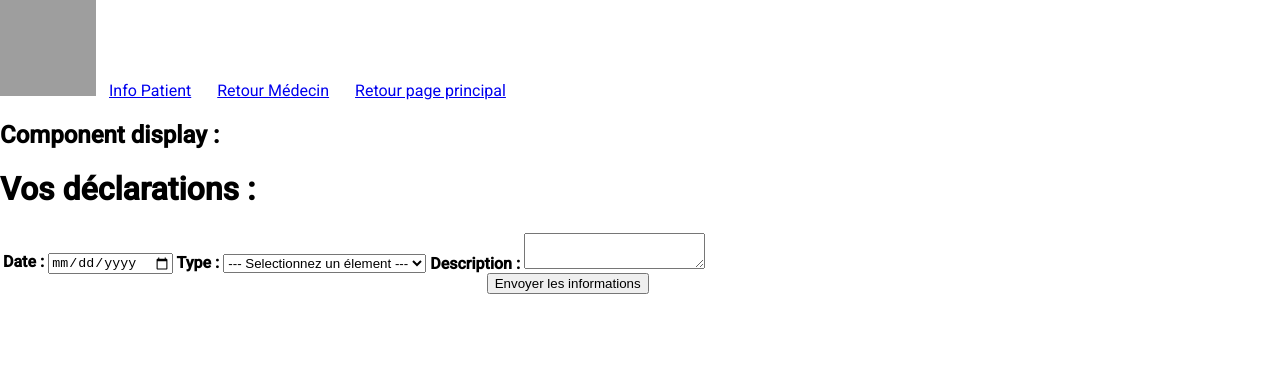
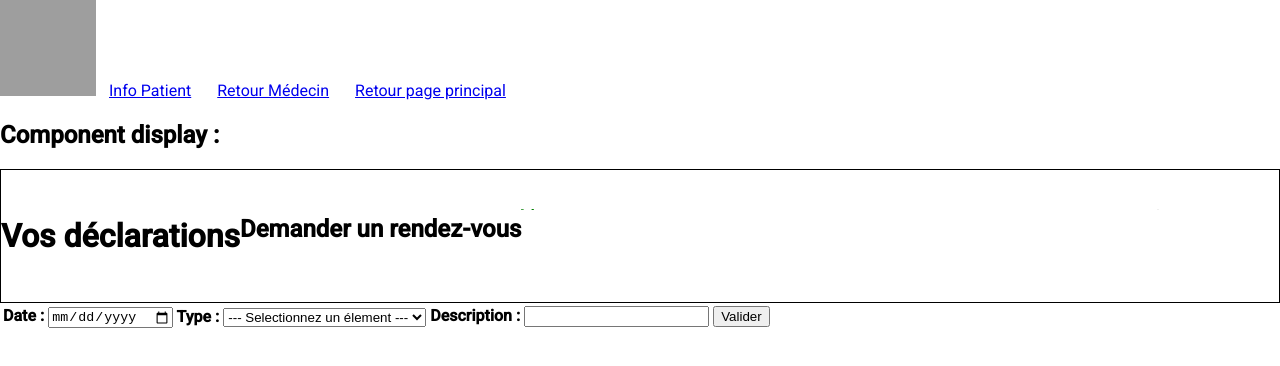
Before and after one commit to AlexGodfrin81/projet_FPA, an Angular app: page /infoPatient in a window 1280 px wide. Shown: the top 366 px of the page. Built offline with nearby package versions, Linux system fonts and the light colour scheme; grey boxes are pictures that could not be loaded.

Commit message:
modif html/css info-patient

```diff
--- a/src/app/component/info-patient/info-patient.component.css
+++ b/src/app/component/info-patient/info-patient.component.css
@@ -3,6 +3,23 @@ form>div {
     margin: 2px 2px 2px 2px;
 }
 
+#header_declaration {
+    border: 1px solid;
+    display: flex;
+    padding: 2% 2% 2% 0%;
+}
+
 label {
     padding-right: 4px;
 }
+
+#bouton_plus {
+    width: 2%;
+    height: 2%;
+}
+
+#poubelle {
+    width: 2%;
+    height: 2%;
+    opacity: 20%;
+}
--- a/src/app/component/info-patient/info-patient.component.html
+++ b/src/app/component/info-patient/info-patient.component.html
@@ -1,4 +1,11 @@
-<h1>Vos déclarations : </h1>
+<div id="header_declaration">
+    <div id="div0"><h1> Vos déclarations </h1></div>
+    <div id="div1"><h2> Demander un rendez-vous </h2></div>
+    <div id="div2"><img id="bouton_plus" src="../../../assets/bouton_plus.png" /></div>
+    <div id="div3"><img id="poubelle" src="../../../assets/poubelle.png" /></div>
+</div>
+
+
 <form action="/infoPatient" method="post">
     <table>
         <tr>
@@ -21,10 +28,12 @@
             <th>
                 <div>
                     <label for="incident_description_id">Description :</label>
-                    <textarea id="incident_description_id" name="incident_description"></textarea>
+                    <input id="incident_description_id" name="incident_description" />
                 </div>
+            </th>
+            <th>
                 <div>
-                    <button type="submit">Envoyer les informations</button>
+                    <button type="submit">Valider</button>
                 </div>
             </th>
         </tr>
```
Also changed, not shown: src/assets/bouton_plus.png (added), src/assets/poubelle.png (added).
